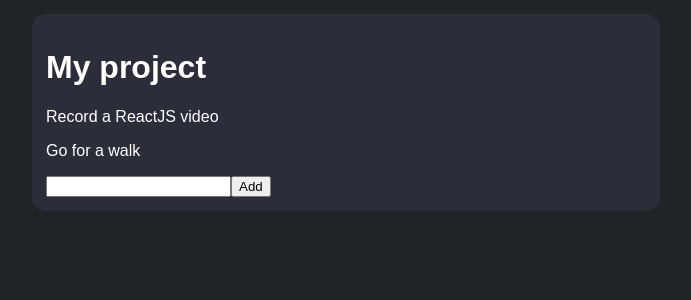
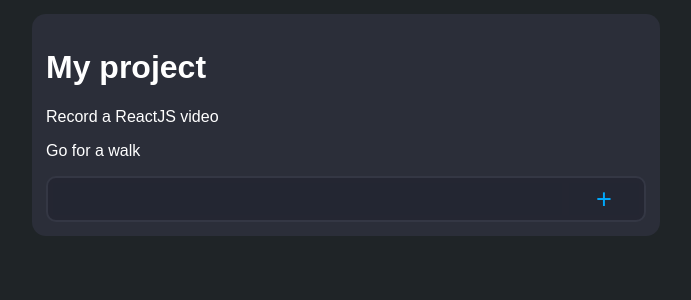
Before and after one commit to KonradGmur/Test-todo-app, a React (Create React App) app: page / in a window 1280 px wide. Shown: the top 300 px of the page, without its empty margins (294-985 px from the left). Built offline with nearby package versions, Linux system fonts and the light colour scheme.

Commit message:
Adding styled to NewTodoForm

```diff
--- a/src/components/NewTodoForm/index.js
+++ b/src/components/NewTodoForm/index.js
@@ -1,10 +1,43 @@
 import React from "react";
+import styled from "styled-components";
+
+const Button = styled.button`
+  background: #232632;
+  color: #00a7fa;
+  width: 80px;
+  height: 32px;
+  font-size: 1.7em;
+  border: 0px;
+  display: flex;
+  justify-content: center;
+  align-items: center;
+`;
+
+const TextInput = styled.input`
+  padding: 5px;
+  font-size: 0.7em;
+  background: #232632;
+  color: #d3d4d6;
+  width: 100%;
+  margin-right: 7px;
+  border: 0px;
+  -webkit-appearance: none;
+`;
+
+const Container = styled.div`
+  display: flex;
+  justify-content: space-between;
+  border: 2px solid #343744;
+  background: #242632;
+  border-radius: 10px;
+  padding: 5px;
+`;
 
 const NewTodoForm = ({ onChange, draft, onSubmit }) => (
-  <div>
-    <input type="text" onChange={onChange} value={draft} />
-    <button onClick={onSubmit}>Add</button>
-  </div>
+  <Container>
+    <TextInput type="text" onChange={onChange} value={draft} />
+    <Button onClick={onSubmit}>+</Button>
+  </Container>
 );
 
 export default NewTodoForm;
--- a/src/containers/ToDoList/index.js
+++ b/src/containers/ToDoList/index.js
@@ -13,7 +13,9 @@ const Container = styled.div`
   margin-top: 14px;
 `;
 
-const Header = styled.h1``;
+const Header = styled.h1`
+  color: #fff;
+`;
 
 class ToDoList extends Component {
   static defaultProps = {
@@ -50,7 +52,7 @@ class ToDoList extends Component {
     const { tasks, draft } = this.state;
     return (
       <Container>
-        <h1>{title}</h1>
+        <Header>{title}</Header>
         {tasks.map((task) => (
           <ToDoItem text={task.text} done={task.done} />
         ))}
```
